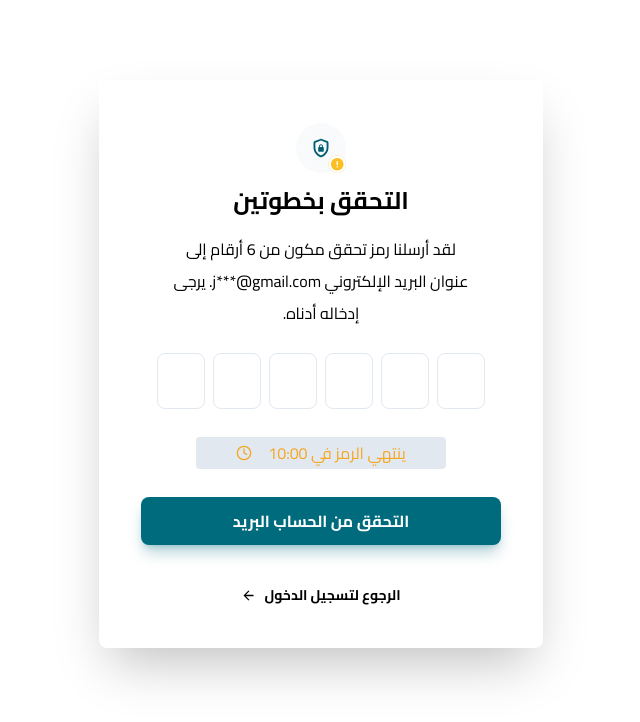
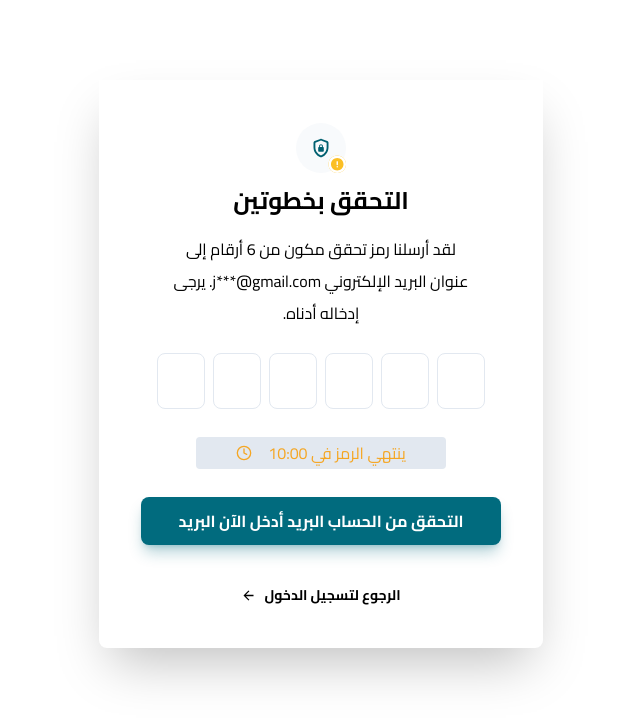
Before and after one commit to alweyalsabban/Eifad-Project, a Next.js app: page /Cheak in a window 1280 px wide. Shown: the top 722 px of the page, without its empty margins (319-959 px from the left). Built offline with nearby package versions, Linux system fonts and the light colour scheme.

Commit message:
final text Vercle

```diff
--- a/app/Cheak/page.tsx
+++ b/app/Cheak/page.tsx
@@ -53,7 +53,7 @@ function Page() {
 
           <input
             type="submit"
-            value="التحقق من الحساب البريد"
+            value="التحقق من الحساب البريد أدخل الآن البريد"
             className="w-90 h-12 mt-7 bg-primaryColorBlue text-auxiliaryColorWhite font-bold rounded-lg
           hover:cursor-pointer hover:scale-105 duration-500 shadow-[0px_4px_6px_-4px_rgba(1,107,126,0.3),0px_10px_15px_-3px_rgba(1,107,126,0.3)]"
           />
```
